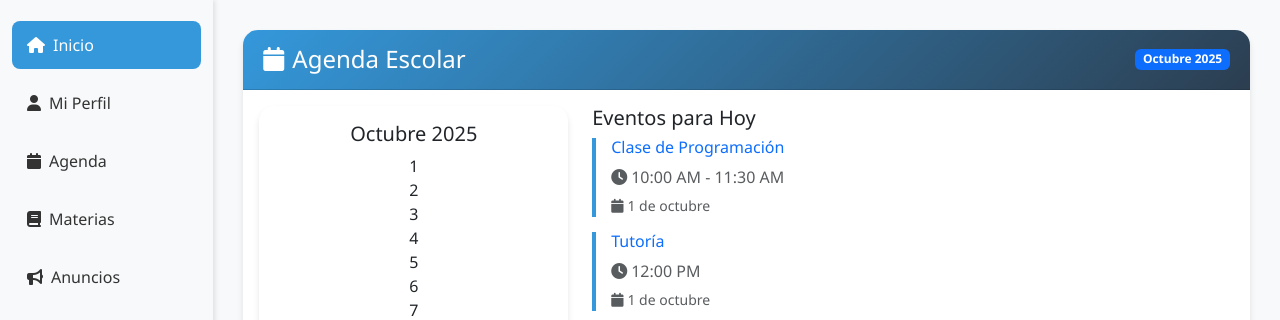
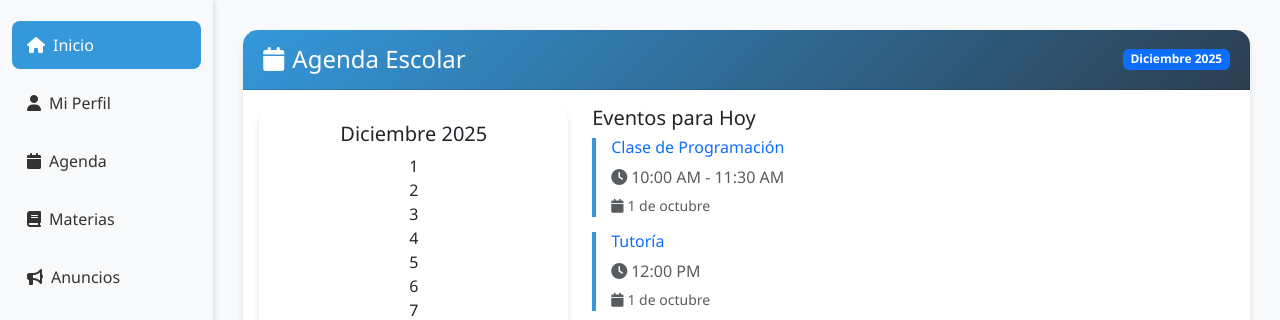
Before and after one commit to camilanini/Escolar-media-superior, a Flask app: page /agenda in a window 1280 px wide. Shown: the part 74-394 px from the top of the page. Run offline with Flask 3, Linux system fonts and the light colour scheme.

Commit message:
Add files via upload

```diff
--- a/templates/agenda.html
+++ b/templates/agenda.html
@@ -6,7 +6,7 @@
         <div class="card">
             <div class="card-header d-flex justify-content-between align-items-center">
                 <h4 class="mb-0"><i class="fas fa-calendar me-2"></i>Agenda Escolar</h4>
-                <span class="badge bg-primary">Octubre 2025</span>
+                <span class="badge bg-primary">Diciembre 2025</span>
             </div>
             <div class="card-body">
                 <div class="row">
@@ -15,7 +15,7 @@
                         <div class="card">
                             <div class="card-body">
                                 <div id="calendar-mini" class="text-center">
-                                    <h5>Octubre 2025</h5>
+                                    <h5>Diciembre 2025</h5>
                                     <div class="calendar-grid">
                                         {% for day in range(1, 32) %}
                                         <div class="calendar-day {% if day == 18 %}current-day{% endif %}">
@@ -70,3 +70,5 @@
     </div>
 </div>
 {% endblock %}
+
+//Agenda.html
```
